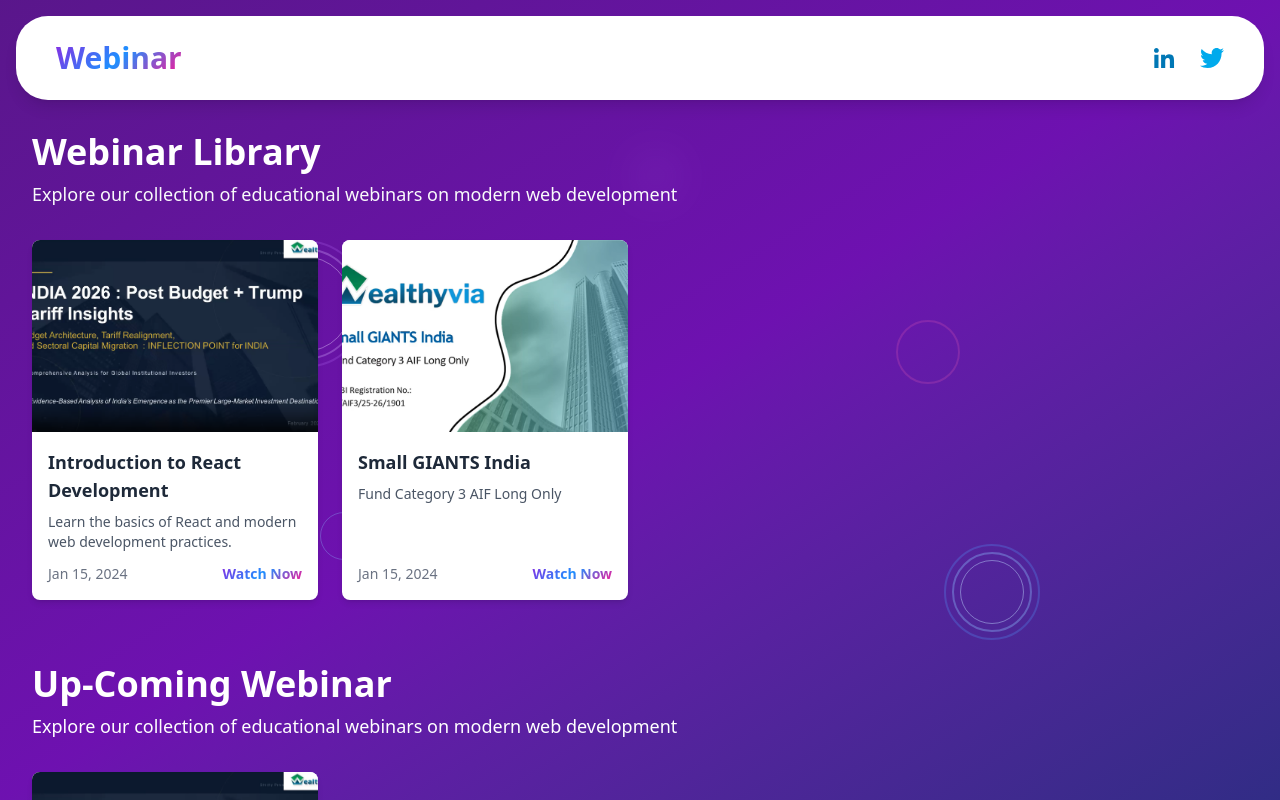
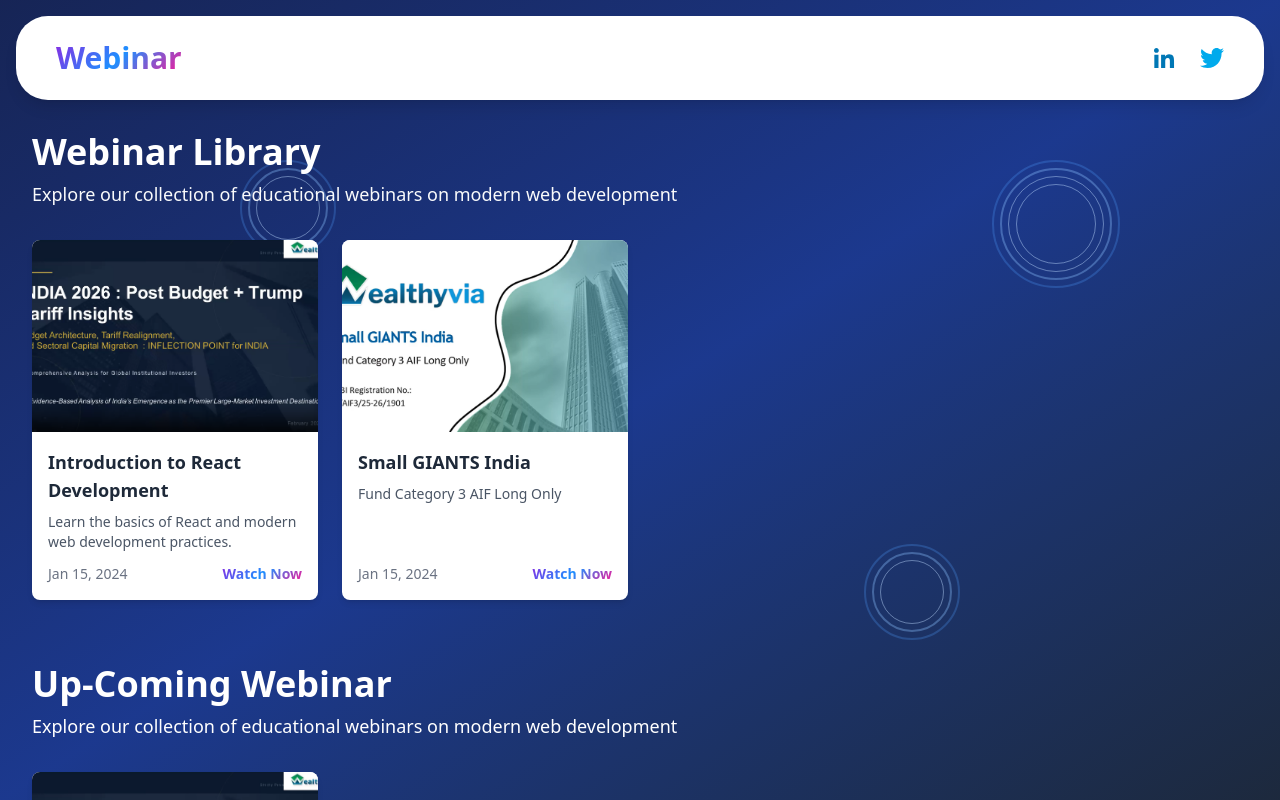
Before and after one commit to harsh4477/webinar, a React (Vite) app: page / in a window 1280 px wide. Built offline with nearby package versions, Linux system fonts and the light colour scheme.

Commit message:
02-03-26 changes

```diff
--- a/index.html
+++ b/index.html
@@ -1,13 +1,16 @@
 <!doctype html>
 <html lang="en">
+
 <head>
   <meta charset="UTF-8" />
   <link rel="icon" type="image/svg+xml" href="/vite.svg" />
-    <meta name="viewport" content="width=device-width, initial-scale=1.0" />
+  <meta name="viewport" content="width=device-width, initial-scale=1">
   <title>webinar</title>
 </head>
+
 <body>
   <div id="root"></div>
   <script type="module" src="/src/main.tsx"></script>
 </body>
+
 </html>
--- a/src/App.css
+++ b/src/App.css
@@ -1,7 +1 @@
 @import "tailwindcss";
-.text-gradient {
-  background: linear-gradient(135deg, #8a2be2 0%, #1e90ff 50%, #ff1493 100%);
-  -webkit-background-clip: text;
-  -webkit-text-fill-color: transparent;
-  background-clip: text;
-}
--- a/src/component/Background.tsx
+++ b/src/component/Background.tsx
@@ -4,26 +4,25 @@ const Background: React.FC = () => {
   return (
     <div className="fixed inset-0 -z-10 overflow-hidden">
       {/* Base background */}
-      <div className="absolute inset-0 bg-gradient-to-br from-purple-900 via-purple-800 to-indigo-900" />
+      <div className="absolute inset-0 bg-gradient-to-br from-blue-950 via-blue-900 to-slate-800" />
 
-      {/* Concentric circles */}
-      <div className="absolute top-60 left-60">
-        <div className="w-32 h-32 border-2 border-purple-400 rounded-full opacity-20" />
-        <div className="absolute top-2 left-2 w-28 h-28 border-2 border-purple-300 rounded-full opacity-30" />
-        <div className="absolute top-4 left-4 w-24 h-24 border border-purple-200 rounded-full opacity-40" />
-      </div>
-
-      <div className="absolute bottom-40 right-60">
+      <div className="absolute bottom-40 right-80">
         <div className="w-24 h-24 border-2 border-blue-400 rounded-full opacity-25" />
         <div className="absolute top-2 left-2 w-20 h-20 border-2 border-blue-300 rounded-full opacity-35" />
         <div className="absolute top-4 left-4 w-16 h-16 border border-blue-200 rounded-full opacity-45" />
       </div>
 
-
-      {/* Additional decorative elements */}
-      <div className="absolute top-80 right-80 w-16 h-16 border-2 border-pink-400 rounded-full opacity-20 " />
-      <div className="absolute bottom-60 left-80 w-12 h-12 border border-blue-300 rounded-full opacity-30 " />
-      <div className="absolute top-40 left-1/2 w-8 h-8 bg-purple-400 rounded-full opacity-25 blur-xl " />
+      <div className="absolute top-40 left-60">
+        <div className="w-24 h-24 border-2 border-blue-400 rounded-full opacity-25" />
+        <div className="absolute top-2 left-2 w-20 h-20 border-2 border-blue-300 rounded-full opacity-35" />
+        <div className="absolute top-4 left-4 w-16 h-16 border border-blue-200 rounded-full opacity-45" />
+      </div>
+      <div className="absolute top-40 right-40">
+        <div className="w-32 h-32 border-2 border-blue-400 rounded-full opacity-25" />
+        <div className="absolute top-2 left-2 w-28 h-28 border-2 border-blue-300 rounded-full opacity-35" />
+        <div className="absolute top-4 left-4 w-24 h-24 border border-blue-200 rounded-full opacity-45" />
+        <div className="absolute top-6 left-6 w-20 h-20 border border-blue-200 rounded-full opacity-45" />
+      </div>
     </div>
   );
 };
--- a/src/component/speaker.tsx
+++ b/src/component/speaker.tsx
@@ -47,7 +47,7 @@ function Speaker() {
                 href={founder.linkedinLink}
                 target="_blank"
                 rel="noopener noreferrer"
-                className="absolute top-4 right-4 p-2 rounded-full transition-opacity duration-300 bg-purple-600"
+                className="absolute top-4 right-4 p-2 rounded-full transition-opacity duration-300 bg-blue-800"
                 aria-label={`Connect with ${founder.name} on LinkedIn`}
               >
                 <svg
@@ -72,7 +72,7 @@ function Speaker() {
                   </g>
                 </svg>
               </a>
-              <div className="absolute bottom-0 left-0 w-full bg-purple-600 p-2">
+              <div className="absolute bottom-0 left-0 w-full bg-blue-800 p-2">
                 <h3 className="text-xl md:text-2xl font-bold mb-1 text-center text-white">
                   {founder.name}
                 </h3>
--- a/src/index.css
+++ b/src/index.css
@@ -1,5 +1,29 @@
-body{
+body {
   margin: 0;
   padding: 0;
   box-sizing: border-box;
 }
+
+::-webkit-scrollbar {
+  width: 5px;
+}
+
+::-webkit-scrollbar-track {
+  background: transparent;
+}
+
+::-webkit-scrollbar-thumb {
+  background: #888;
+  border-radius: 5px;
+}
+
+::-webkit-scrollbar-button {
+  display: none;
+}
+
+.text-gradient {
+  background: linear-gradient(135deg, #8a2be2 0%, #1e90ff 50%, #ff1493 100%);
+  -webkit-background-clip: text;
+  -webkit-text-fill-color: transparent;
+  background-clip: text;
+}
```
Also changed, not shown: src/App.tsx (+4 -4 lines), src/component/webinar.tsx (indentation only). Lines whose indentation alone changed are shown as unchanged.
